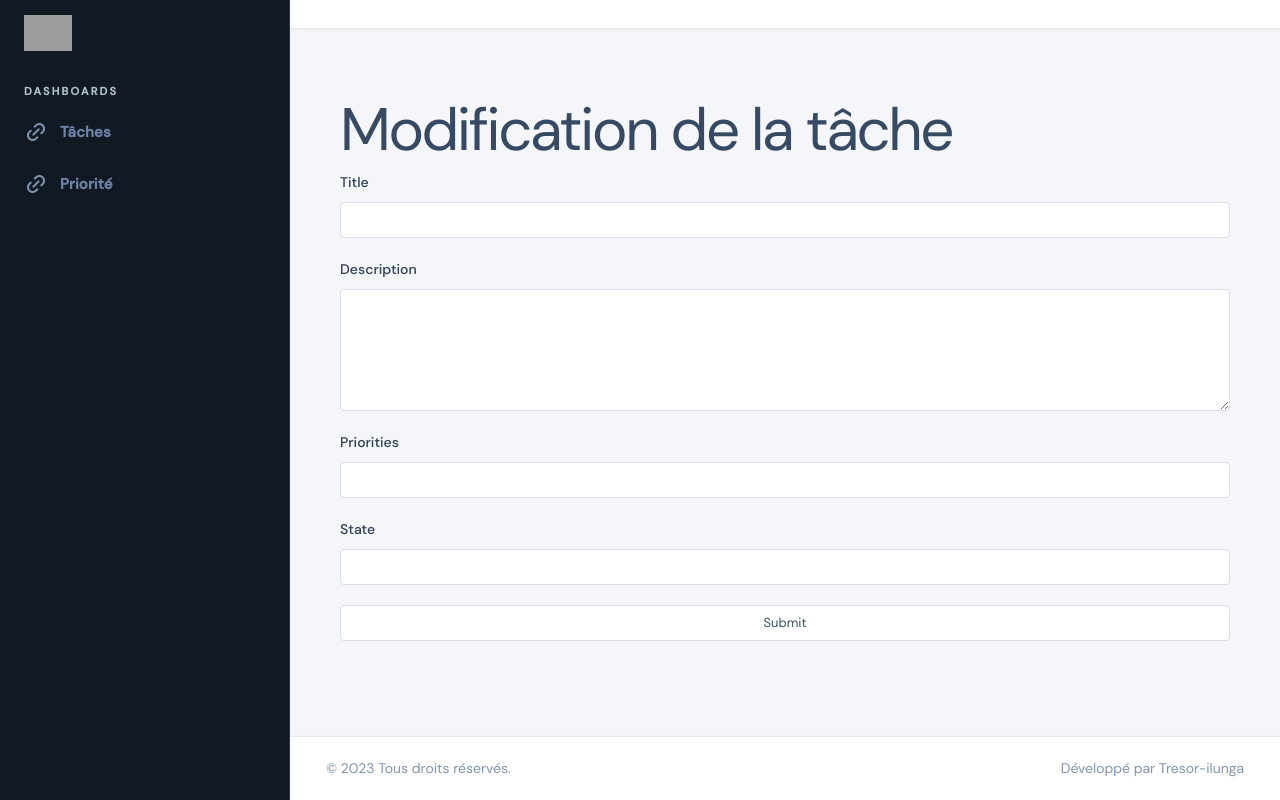
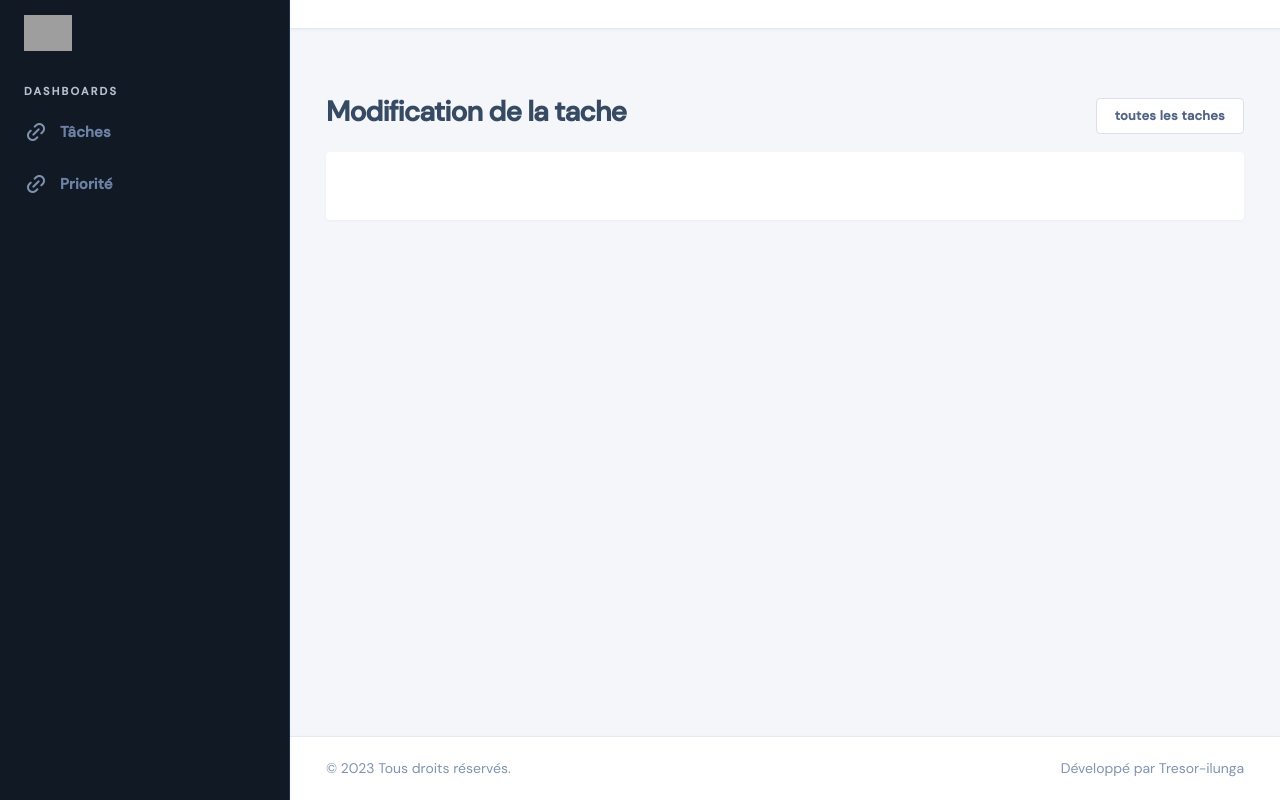
Before and after one commit to Tresor-ilunga/symfony_my_tasker, a Symfony app: template templates/pages/task/edit.html.twig in a window 1280 px wide. Run offline with Twig, Linux system fonts and the light colour scheme; the template is opened without the code that fills it, so the values that code supplies are empty; form fields are guessed from the names that the template uses; some libraries are stand-ins or nearby versions; some web fonts are replaced; grey boxes are pictures that could not be loaded.

Commit message:
fix(app) Change form

```diff
--- a/src/Controller/PriorityController.php
+++ b/src/Controller/PriorityController.php
@@ -85,6 +85,7 @@ class PriorityController extends AbstractController
      * @param EntityManagerInterface $manager
      * @return Response
      */
+    #[Route('/priority/{id}/edit', name: 'app_priority_edit', methods: ['GET', 'POST'])]
     public function edit(Request $request, Priority $priority, EntityManagerInterface $manager): Response
     {
         $form = $this->createForm(PriorityType::class, $priority);
@@ -116,6 +117,7 @@ class PriorityController extends AbstractController
      * @param Task $task
      * @return Response
      */
+    #[Route('/priority/{id}/delete', name: 'app_priority_delete', methods: ['POST'])]
     public function delete(EntityManagerInterface $manager, Task $task): Response
     {
         $manager->remove($task);
--- a/src/Entity/Task.php
+++ b/src/Entity/Task.php
@@ -46,12 +46,12 @@ class Task
 
     #[ORM\Column]
     #[Assert\NotBlank()]
-    private ?DateTimeImmutable $created_at = null;
+    private ?DateTimeImmutable $created_at;
 
     #[ORM\Column]
     #[Assert\NotBlank()]
-    #[Assert\GreaterThan("today")]
-    private ?DateTimeImmutable $endDate = null;
+    //#[Assert\GreaterThan("today")]
+    private ?DateTimeImmutable $endDate;
 
     public function __construct()
     {
--- a/templates/pages/priority/index.html.twig
+++ b/templates/pages/priority/index.html.twig
@@ -19,6 +19,8 @@
         {% block list_card_table_head %}
             <th>Nom</th>
             <th>Valeur</th>
+            <th>
+            </th>
             <th>&nbsp;</th>
         {% endblock %}
         {% block list_card_table_body %}
--- a/templates/pages/task/edit.html.twig
+++ b/templates/pages/task/edit.html.twig
@@ -1,49 +1,31 @@
 {% extends 'layout/base.html.twig' %}
+{% block title "Modification de la tache" %}
 
-{% block title %}Task - new
+{% block header %}
+    {% embed 'component/_header.html.twig' %}
+        {% block header_title "Modification de la tache" %}
+        {% block header_action_list %}
+            <li>
+                <a href="{{ path('app_task') }}" class="btn btn-white btn-dim btn-outline-light">
+                    <span>toutes les taches</span>
+                </a>
+            </li>
+        {% endblock %}
+    {% endembed %}
 {% endblock %}
 
-{% block body %}
-    <div class="container">
-        <h1>Modification de la tâche</h1>
-
-       {{ form_start(form) }}
-            <div class="form-group">
-                {{ form_label(form.title) }}
-                {{ form_widget(form.title) }}
-                <div class="form-error">
-                    {{ form_errors(form.title) }}
-                </div>
-            </div>
-
-            <div class="form-group">
-                {{ form_label(form.description) }}
-                {{ form_widget(form.description) }}
-                <div class="form-error">
-                    {{ form_errors(form.description) }}
-                </div>
-            </div>
-
-            <div class="form-group">
-                {{ form_label(form.priorities) }}
-                {{ form_widget(form.priorities) }}
-                <div class="form-error">
-                    {{ form_errors(form.priorities) }}
-                </div>
-            </div>
-
-            <div class="form-group">
-                {{ form_label(form.state) }}
-                {{ form_widget(form.state) }}
-                <div class="form-error">
-                    {{ form_errors(form.state) }}
-                </div>
-            </div>
-
-            <div class="form-group">
-                {{ form_row(form.submit) }}
-            </div>
-
-        {{ form_end(form) }}
-    </div>
+{% block content %}
+    {% embed "component/_card.html.twig" %}
+        {% block card_body %}
+            {{ form_start(form) }}
+            {{ form_rest(form) }}
+            {#
+            <button class="mt-3 btn btn-primary">
+                {{ 'save-fill' | icon }}
+                <span>Envoyer</span>
+            </button>
+            #}
+            {{ form_end(form) }}
+        {% endblock %}
+    {% endembed %}
 {% endblock %}
```
Also changed, not shown: templates/pages/priority/edit.html.twig (+27 -2 lines).
